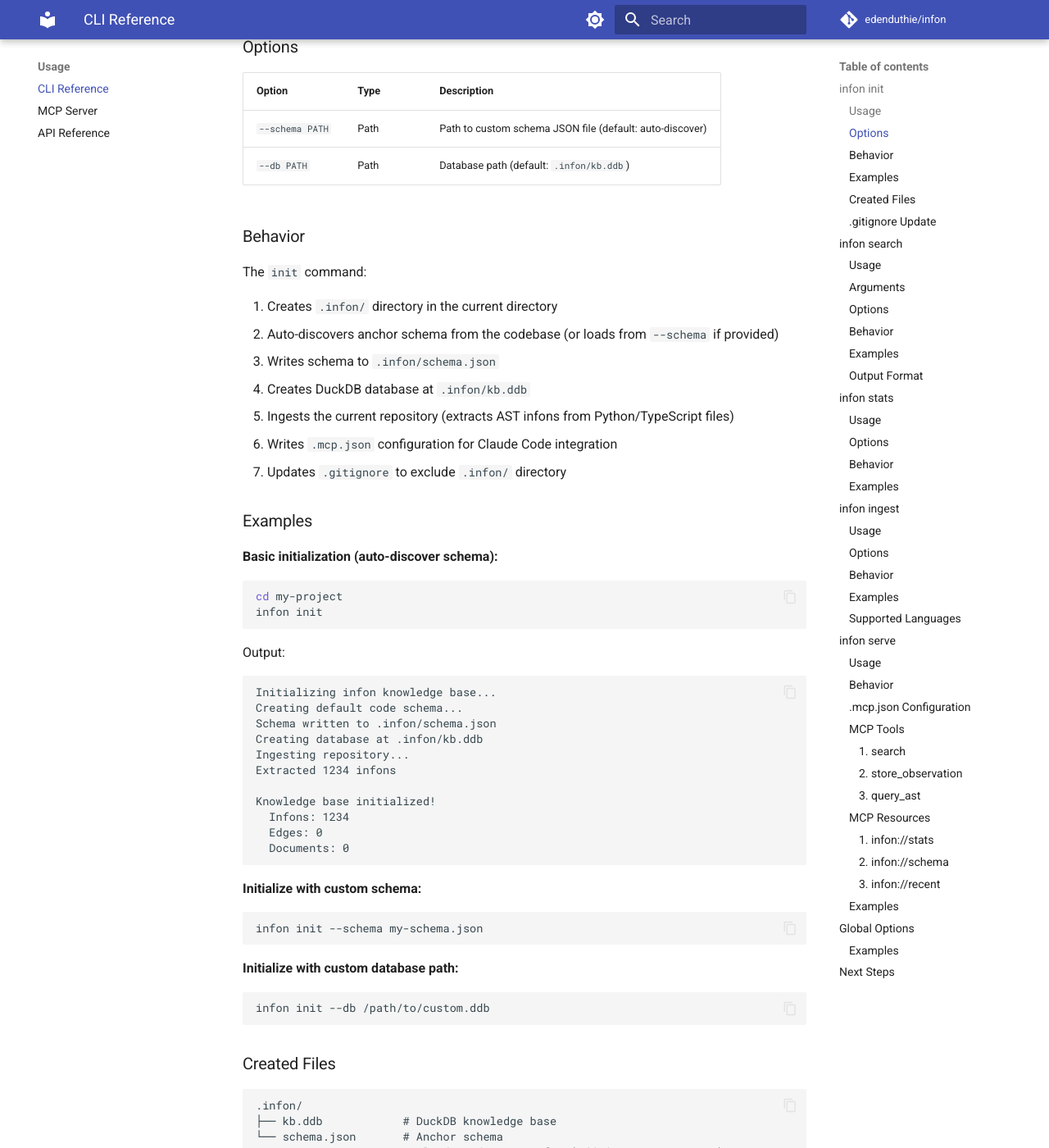
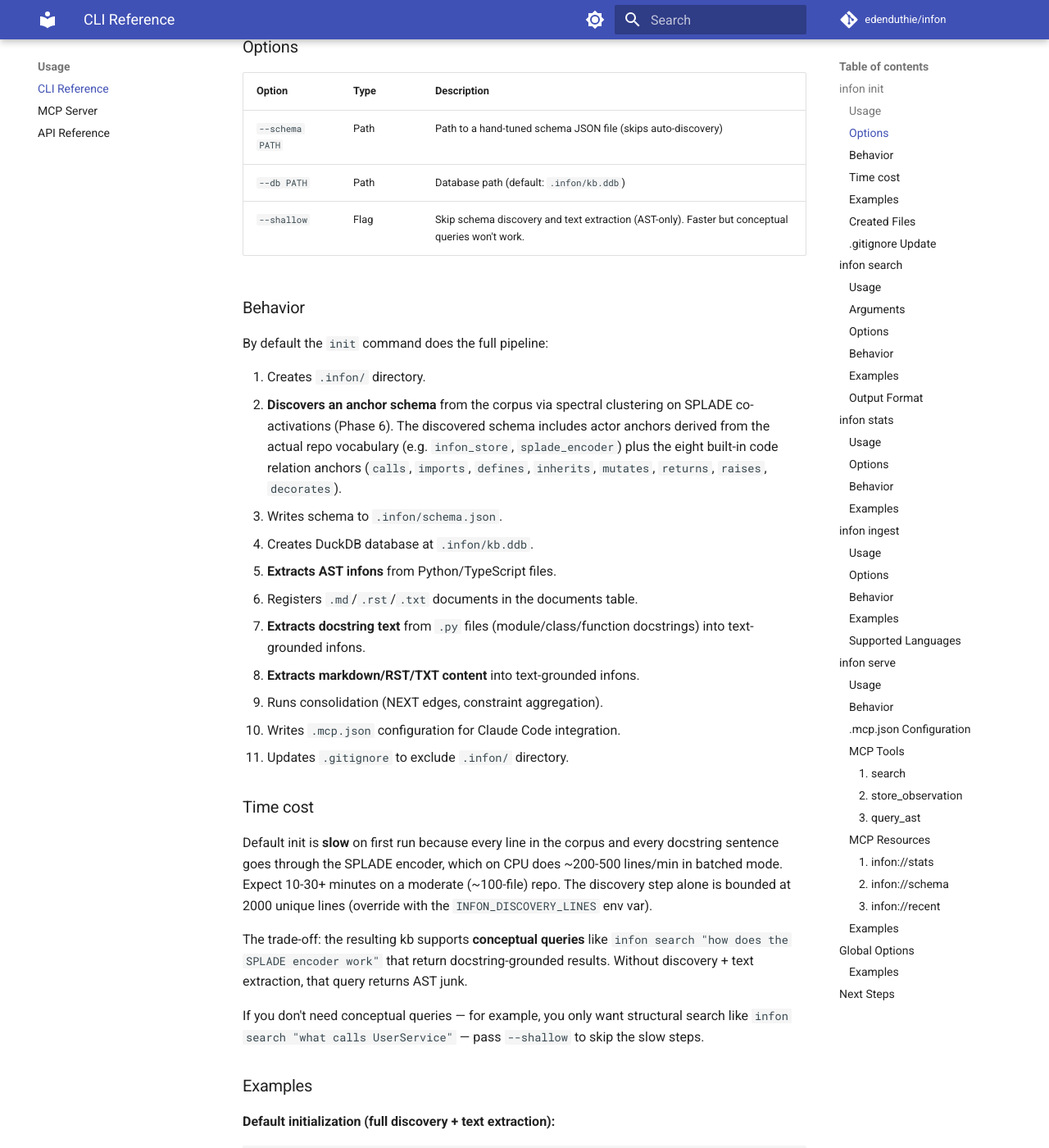
Before and after one commit to edenduthie/infon, an MkDocs documentation site: the page built from docs/cli.md, in a window 1280 px wide and 1400 px high, scrolled down 529 px. Shown: the whole window at 82% size. Built offline with MkDocs 1.6.1 and Material for MkDocs 9.7.7, drawn with Linux system fonts in a browser that asks for light colours; comment, search, counter and statistics services are not loaded; some of the changed text lies outside the part shown.

Commit message:
docs: explain new init defaults (discovery + text extraction) and --shallow
CHANGELOG: new "Changed (default behaviour change — opt out with --shallow)"
section explaining the trade-off and how to revert to the v0.1.1 fast
path. Also documents the new SpladeEncoder.encode_sparse_batch API and
the INFON_DISCOVERY_LINES env var.

docs/cli.md: rewrites the init and ingest sections to describe the new
default pipeline (discovery + AST + docstring/markdown text extraction +
consolidate), the wall-time cost (10-30+ min on CPU), and how --shallow
restores the AST-only fast path.

Co-Authored-By: Claude Opus 4.7 (1M context) <noreply@anthropic.com>

````diff
--- a/docs/cli.md
+++ b/docs/cli.md
@@ -18,47 +18,75 @@ infon init [OPTIONS]
 
 | Option | Type | Description |
 |--------|------|-------------|
-| `--schema PATH` | Path | Path to custom schema JSON file (default: auto-discover) |
+| `--schema PATH` | Path | Path to a hand-tuned schema JSON file (skips auto-discovery) |
 | `--db PATH` | Path | Database path (default: `.infon/kb.ddb`) |
+| `--shallow` | Flag | Skip schema discovery and text extraction (AST-only). Faster but conceptual queries won't work. |
 
 ### Behavior
 
-The `init` command:
+By default the `init` command does the full pipeline:
 
-1. Creates `.infon/` directory in the current directory
-2. Auto-discovers anchor schema from the codebase (or loads from `--schema` if provided)
-3. Writes schema to `.infon/schema.json`
-4. Creates DuckDB database at `.infon/kb.ddb`
-5. Ingests the current repository (extracts AST infons from Python/TypeScript files)
-6. Writes `.mcp.json` configuration for Claude Code integration
-7. Updates `.gitignore` to exclude `.infon/` directory
+1. Creates `.infon/` directory.
+2. **Discovers an anchor schema** from the corpus via spectral clustering on SPLADE co-activations (Phase 6). The discovered schema includes actor anchors derived from the actual repo vocabulary (e.g. `infon_store`, `splade_encoder`) plus the eight built-in code relation anchors (`calls`, `imports`, `defines`, `inherits`, `mutates`, `returns`, `raises`, `decorates`).
+3. Writes schema to `.infon/schema.json`.
+4. Creates DuckDB database at `.infon/kb.ddb`.
+5. **Extracts AST infons** from Python/TypeScript files.
+6. Registers `.md`/`.rst`/`.txt` documents in the documents table.
+7. **Extracts docstring text** from `.py` files (module/class/function docstrings) into text-grounded infons.
+8. **Extracts markdown/RST/TXT content** into text-grounded infons.
+9. Runs consolidation (NEXT edges, constraint aggregation).
+10. Writes `.mcp.json` configuration for Claude Code integration.
+11. Updates `.gitignore` to exclude `.infon/` directory.
+
+### Time cost
+
+Default init is **slow** on first run because every line in the corpus and every docstring sentence goes through the SPLADE encoder, which on CPU does ~200-500 lines/min in batched mode. Expect 10-30+ minutes on a moderate (~100-file) repo. The discovery step alone is bounded at 2000 unique lines (override with the `INFON_DISCOVERY_LINES` env var).
+
+The trade-off: the resulting kb supports **conceptual queries** like `infon search "how does the SPLADE encoder work"` that return docstring-grounded results. Without discovery + text extraction, that query returns AST junk.
+
+If you don't need conceptual queries — for example, you only want structural search like `infon search "what calls UserService"` — pass `--shallow` to skip the slow steps.
 
 ### Examples
 
-**Basic initialization (auto-discover schema):**
+**Default initialization (full discovery + text extraction):**
 
 ```bash
 cd my-project
 infon init
 ```
 
-Output:
+Output (abbreviated):
 
 ```
 Initializing infon knowledge base...
-Creating default code schema...
-Schema written to .infon/schema.json
+Discovering schema from corpus (this may take 30-90s; use --shallow to skip)...
+Schema written to .infon/schema.json (58 anchors)
 Creating database at .infon/kb.ddb
-Ingesting repository...
-Extracted 1234 infons
+Extracting code structure...
+Registering documents...
+  36 documents registered
+Extracting Python docstring text...
+  37914 infons from docstrings
+Extracting markdown/RST/TXT text...
+  4521 infons from documents
+Consolidating (NEXT edges, constraints)...
 
 Knowledge base initialized!
-  Infons: 1234
-  Edges: 0
-  Documents: 0
+  Infons:      45842
+  Edges:       28391
+  Constraints: 5474
+  Documents:   36
 ```
 
-**Initialize with custom schema:**
+**Fast initialization (AST-only, skip discovery + text):**
+
+```bash
+infon init --shallow
+```
+
+Roughly 60x faster than the default; structural queries still work, conceptual queries return AST infons that may not be useful.
+
+**Initialize with hand-tuned schema (skip discovery, keep text extraction):**
 
 ```bash
 infon init --schema my-schema.json
@@ -259,20 +287,22 @@ infon ingest [OPTIONS]
 
 | Option | Type | Description |
 |--------|------|-------------|
-| `--incremental` | Flag | Only process files changed since last ingest (requires git) |
+| `--incremental` | Flag | Print which files changed since the last commit (informational; always re-ingests today) |
 | `--db PATH` | Path | Database path (default: `.infon/kb.ddb`) |
+| `--shallow` | Flag | Skip text extraction (AST + consolidation only). Faster for tight loops. |
 
 ### Behavior
 
-The `ingest` command:
+By default the `ingest` command runs the same pipeline as `init` minus schema discovery (the schema is reused from `.infon/schema.json`):
 
-1. Loads schema from `.infon/schema.json`
-2. Scans the current directory for Python and TypeScript/JavaScript files
-3. Extracts AST infons from each file
-4. Inserts infons into the database
-5. Displays extraction statistics
+1. Loads schema from `.infon/schema.json`.
+2. AST extraction (Python + TypeScript/JavaScript).
+3. Document registration (`.md`/`.rst`/`.txt`).
+4. Docstring text extraction from `.py` files.
+5. Markdown/RST/TXT content text extraction.
+6. Consolidation.
 
-With `--incremental`, only processes files changed since the last git commit.
+Pass `--shallow` to skip steps 4-5; useful when iterating on code structure without changing documentation.
 
 ### Examples
 
````
Also changed, not shown: CHANGELOG.md (+30 -0 lines).
